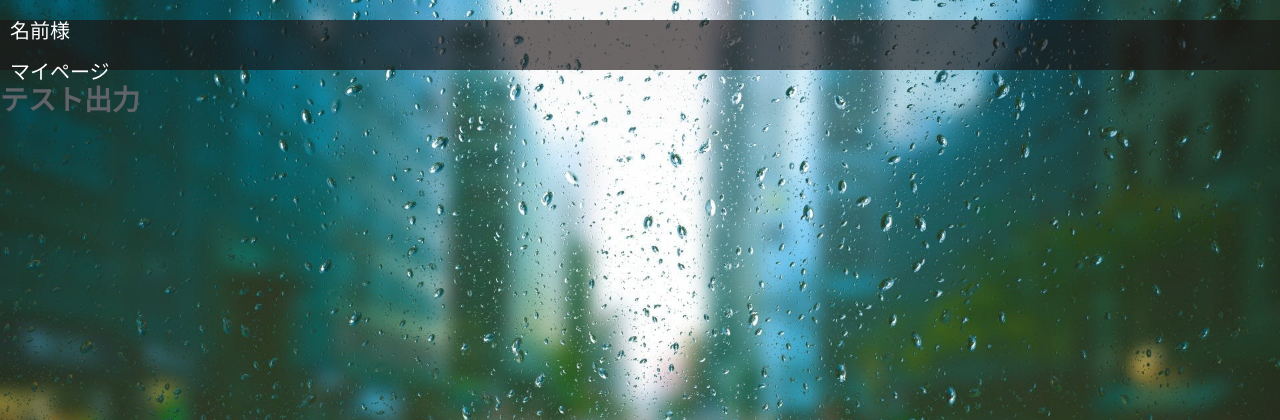
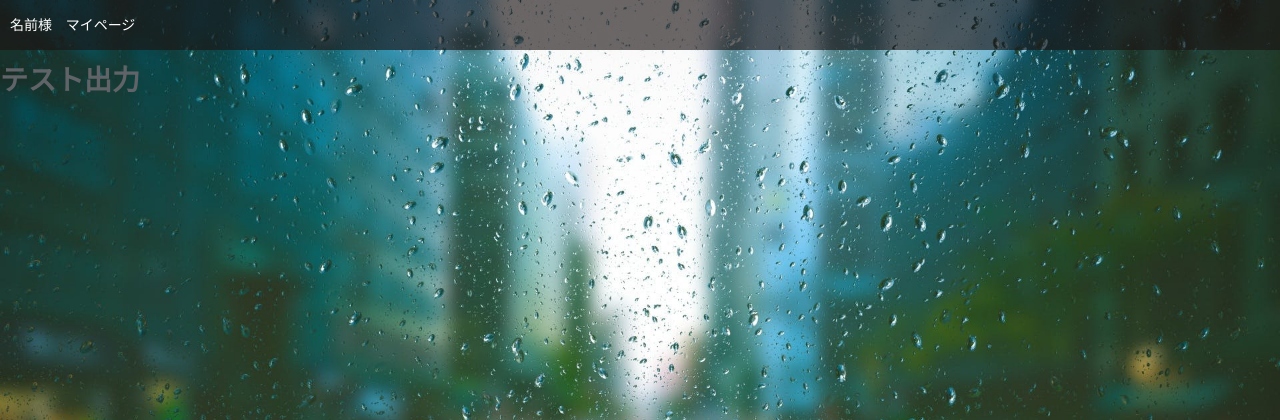
Before and after one commit to rikuto1231/php_assignment, a PHP site: page /home.php in a window 1280 px wide. Shown: the top 420 px of the page. Run offline with PHP 8.4, Linux system fonts and the light colour scheme.

Commit message:
pタグ改行を無効か

```diff
--- a/final/src/common/css/header.css
+++ b/final/src/common/css/header.css
@@ -8,8 +8,8 @@
 }
 
 #header_top p{
-    font-size: 20px;
-    color: #fff;
+    display : inline-block;
+    color: #ffffff;
     right: 0;
     margin-left: 10px;
 }
```
